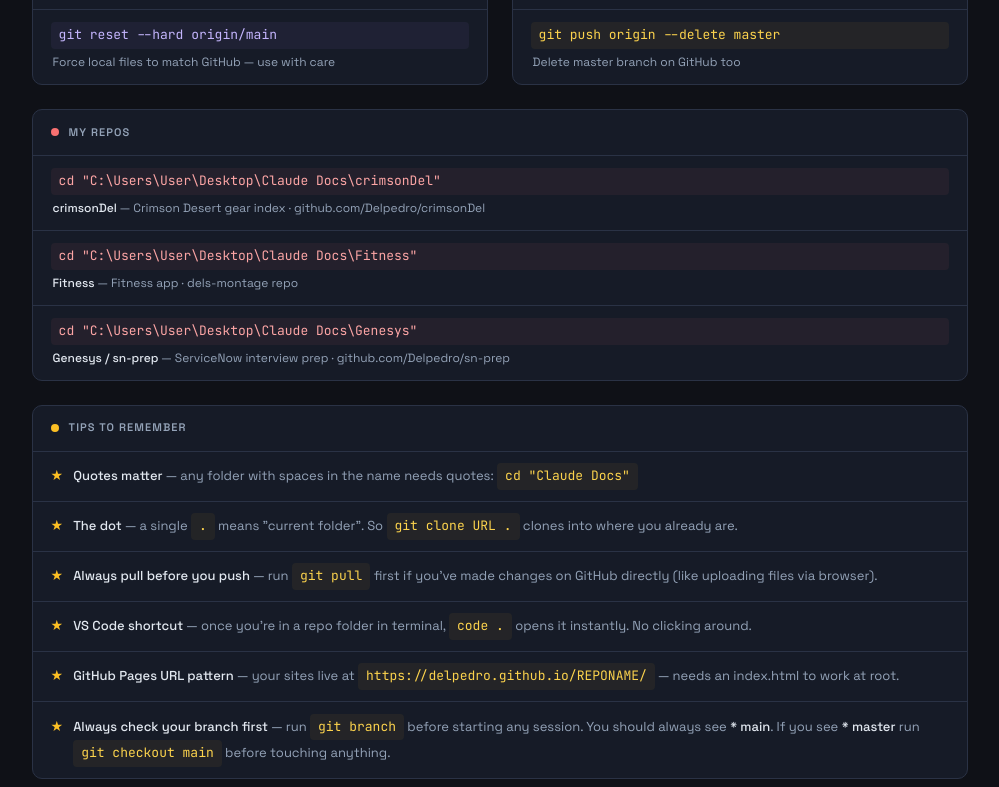
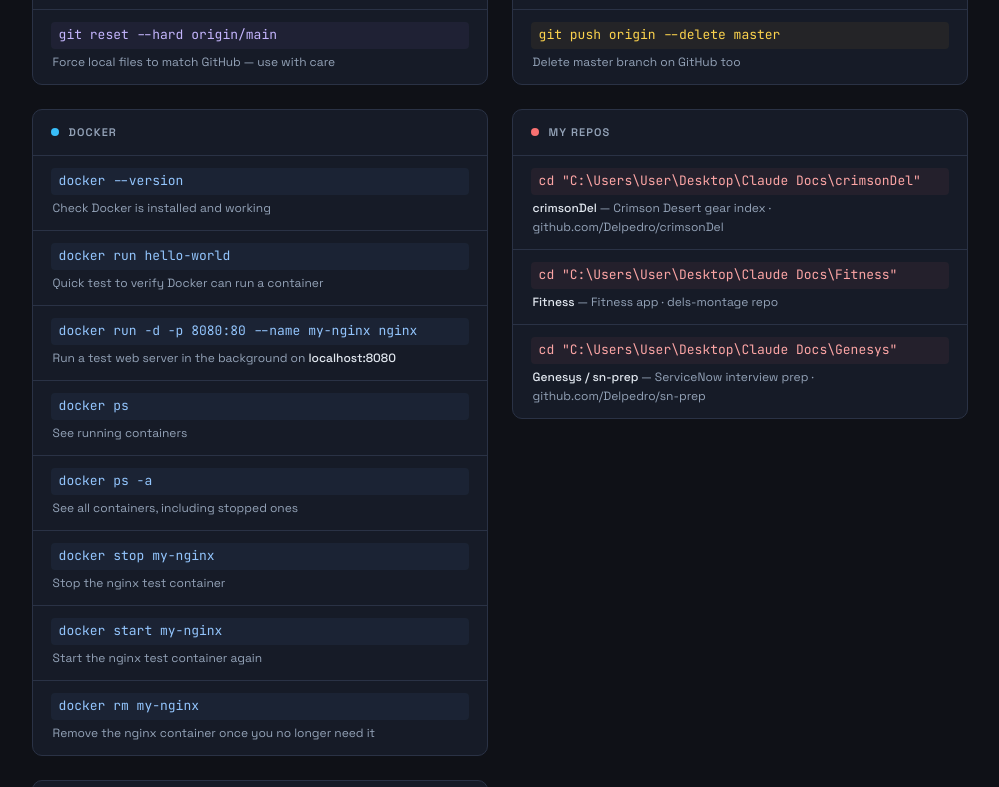
Before and after one commit to Delpedro/cheatsheet, a plain HTML site: page index.html in a window 1280 px wide. Shown: the part 1319-2106 px from the top of the page, without its empty margins (140-1139 px from the left). Drawn offline with Linux system fonts and the light colour scheme.

Commit message:
Adding Docker stuff

```diff
--- a/index.html
+++ b/index.html
@@ -203,7 +203,7 @@
 <header>
   <div class="header-left">
     <h1>Pedro's <span>Cheat Sheet</span></h1>
-    <p>// terminal · git · vs code</p>
+    <p>// terminal · git · vs code · docker</p>
   </div>
 </header>
 
@@ -349,8 +349,48 @@
     </div>
   </div>
 
+    <!-- DOCKER -->
+  <div class="card">
+    <div class="card-header">
+      <div class="card-dot" style="background:#38bdf8;"></div>
+      <span class="card-title">Docker</span>
+    </div>
+    <div class="cmd-row blue">
+      <code>docker --version</code>
+      <span class="cmd-desc">Check Docker is installed and working</span>
+    </div>
+    <div class="cmd-row blue">
+      <code>docker run hello-world</code>
+      <span class="cmd-desc">Quick test to verify Docker can run a container</span>
+    </div>
+    <div class="cmd-row blue">
+      <code>docker run -d -p 8080:80 --name my-nginx nginx</code>
+      <span class="cmd-desc">Run a test web server in the background on <strong>localhost:8080</strong></span>
+    </div>
+    <div class="cmd-row blue">
+      <code>docker ps</code>
+      <span class="cmd-desc">See running containers</span>
+    </div>
+    <div class="cmd-row blue">
+      <code>docker ps -a</code>
+      <span class="cmd-desc">See all containers, including stopped ones</span>
+    </div>
+    <div class="cmd-row blue">
+      <code>docker stop my-nginx</code>
+      <span class="cmd-desc">Stop the nginx test container</span>
+    </div>
+    <div class="cmd-row blue">
+      <code>docker start my-nginx</code>
+      <span class="cmd-desc">Start the nginx test container again</span>
+    </div>
+    <div class="cmd-row blue">
+      <code>docker rm my-nginx</code>
+      <span class="cmd-desc">Remove the nginx container once you no longer need it</span>
+    </div>
+  </div>
+
   <!-- MY REPOS -->
-  <div class="card full">
+  <div class="card">
     <div class="card-header">
       <div class="card-dot" style="background:#f87171;"></div>
       <span class="card-title">My Repos</span>
@@ -370,7 +410,7 @@
   </div>
 
   <!-- TIPS -->
-  <div class="card full">
+  <div class="card">
     <div class="card-header">
       <div class="card-dot" style="background:#fbbf24;"></div>
       <span class="card-title">Tips to remember</span>
@@ -399,6 +439,14 @@
       <span class="tip-icon">★</span>
       <span><strong>Always check your branch first</strong> — run <code style="color:#fcd34d;background:var(--amber-bg)">git branch</code> before starting any session. You should always see <strong>* main</strong>. If you see <strong>* master</strong> run <code style="color:#fcd34d;background:var(--amber-bg)">git checkout main</code> before touching anything.</span>
     </div>
+        <div class="tip-row">
+      <span class="tip-icon">★</span>
+      <span><strong>Docker mental model</strong> — an <code style="color:#fcd34d;background:var(--amber-bg)">image</code> is a template, a <code style="color:#fcd34d;background:var(--amber-bg)">container</code> is a running instance, and Docker is the engine running it all.</span>
+    </div>
+        <div class="tip-row">
+      <span class="tip-icon">★</span>
+      <span><strong>URLs do not go in terminal</strong> — if you run a container on <code style="color:#fcd34d;background:var(--amber-bg)">localhost:8080</code>, open that in your browser, not in Command Prompt.</span>
+    </div>
   </div>
 
 </main>
```
